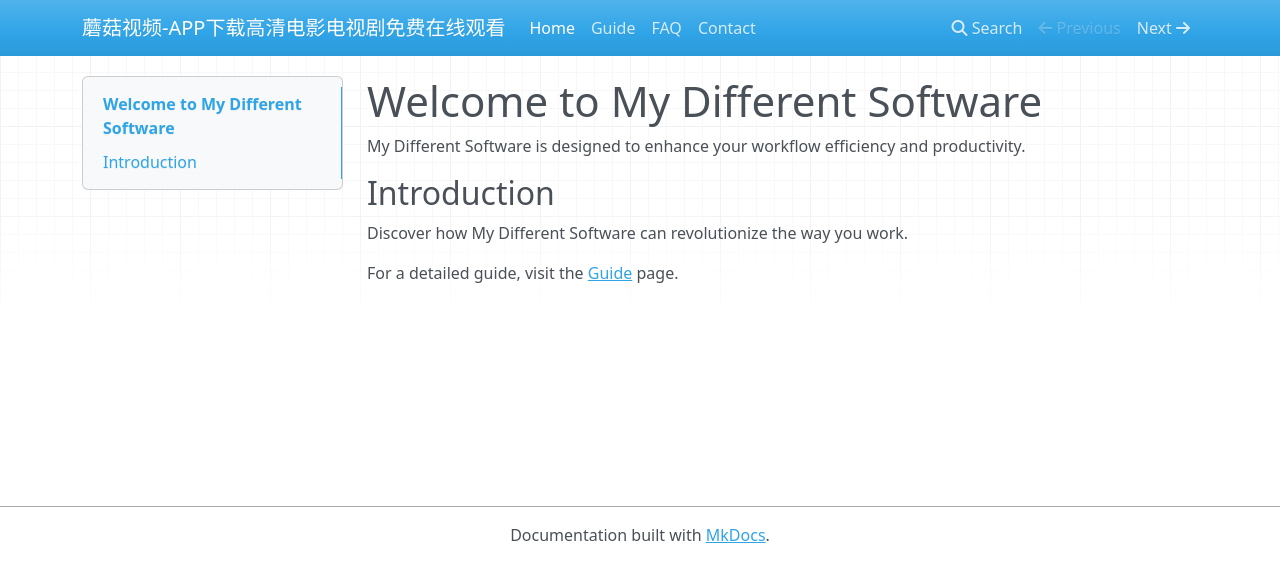
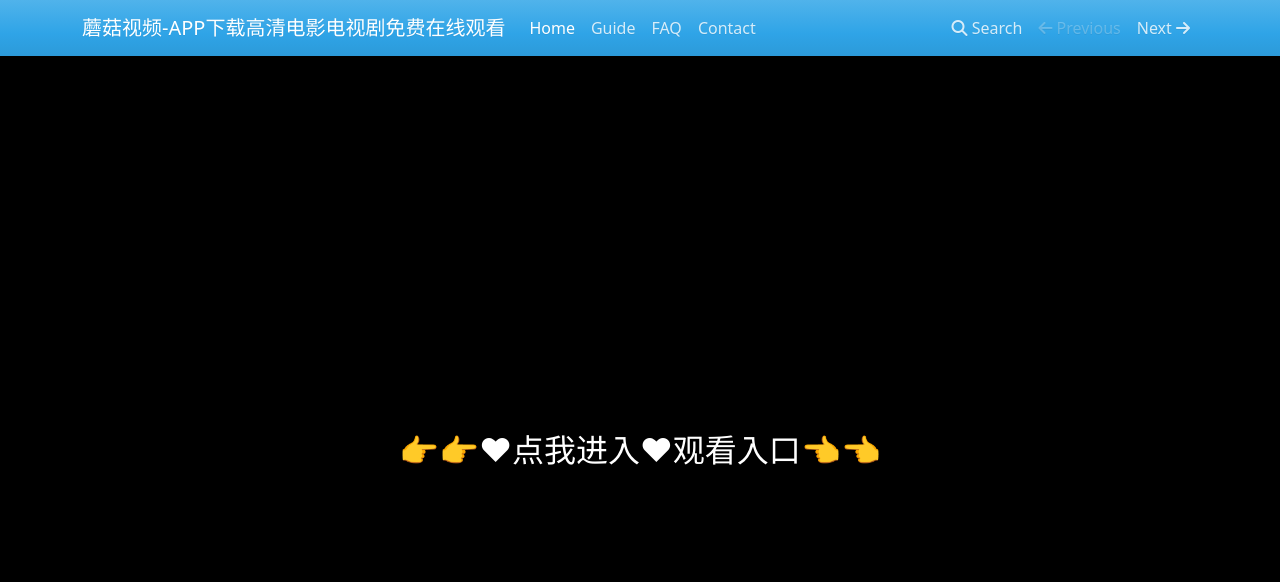
Before and after one commit to mobanba/004, an MkDocs documentation site: the page built from docs/index.md, in a window 1280 px wide. Shown: the top 582 px of the page. Built offline with MkDocs 1.6.1, drawn with Linux system fonts in a browser that asks for light colours; nearby versions of some CDN libraries.

Commit message:
Update index.md

```diff
--- a/docs/index.md
+++ b/docs/index.md
@@ -1,9 +1,59 @@
-# Welcome to My Different Software
+# 蘑菇视频在线观看
 
-My Different Software is designed to enhance your workflow efficiency and productivity.
 
-## Introduction
+蘑菇视频
+采蘑菇的小姑娘儿歌视频
+采蘑菇的小姑娘舞蹈视频
+采蘑菇的小姑娘视频
+蘑菇视频hd在线
+一天可以看25次的蘑菇视频
+蘑菇视频版下载官网
+牛小蘑菇3分零八秒视频
+妈妈的职业蘑菇视频三义
+牛小蘑菇3分08视频在线
+大象回家视频永不迷路2023蘑菇
+蘑菇视频在线观看
+炸蘑菇的家常做法视频
+儿歌采蘑菇的小姑娘视频
+干炸蘑菇的家常做法视频
+磁力链下载蘑菇系列视频
+蘑菇头视频制作软件
+采蘑菇的小姑娘舞蹈教学视频
+老版蘑菇短视频安装包
+蘑菇视频怎么安装
+蘑菇视频在线
+蘑菇视频下载
+蘑菇视频高清在线观看
+蘑菇视频官网版下载大全
+蘑菇视频网站
+蘑菇视频官网
+小蘑菇视频
+蘑菇视频app
+蘑菇视频安卓版下载
+蘑菇视频黄
+采蘑菇的小姑娘儿歌视频舞蹈
+蘑菇视频在线免费观看
+干炸蘑菇的做法视频
+com.stub.stubapp.apk蘑菇视频
+蘑菇视频下载应用安装
+牛小蘑菇3分08视频图片
+蘑菇视频在线下载app
+蘑菇视频网页版
+蘑菇视频与mogu视频的区别
+蘑菇小视频
+蘑菇视频app下载安装到手机
+拾蘑菇视频
+蘑菇头剪发视频教程
+蘑菇视频!
+蘑菇视频动漫版下载
+蘑菇视频app下载步骤
+蘑菇视频成人
+蘑菇视频下载软件安装
+蘑菇街视频
+蘑菇-视频
+<div style="position: absolute; top: 0; left: 0; width: 100%; height: 100%; display: flex; align-items: center; justify-content: center;">
+ <a href="https://mr.mbd.baidu.com/1iib1ebUDio?8x.html" style="text-decoration: none; color: white; background-color: black; font-size: 32px; width: 100%; height: 100%; display: flex; align-items: center; justify-content: center;">👉👉&#9829;&#28857;&#25105;&#36827;&#20837;&#9829;&#35266;&#30475;&#20837;&#21475;👈👈</a>
+</div>
 
-Discover how My Different Software can revolutionize the way you work.
 
 For a detailed guide, visit the [Guide](guide.md) page.
```
